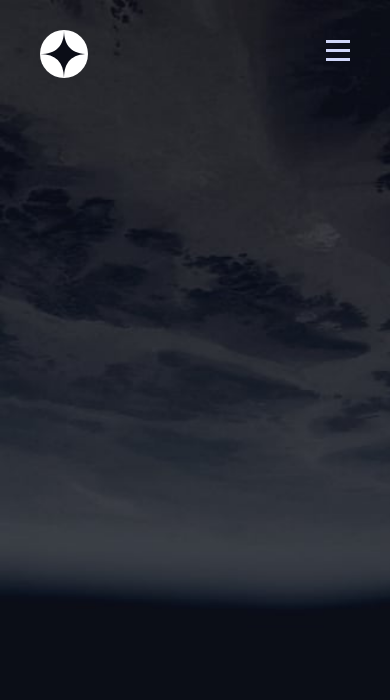
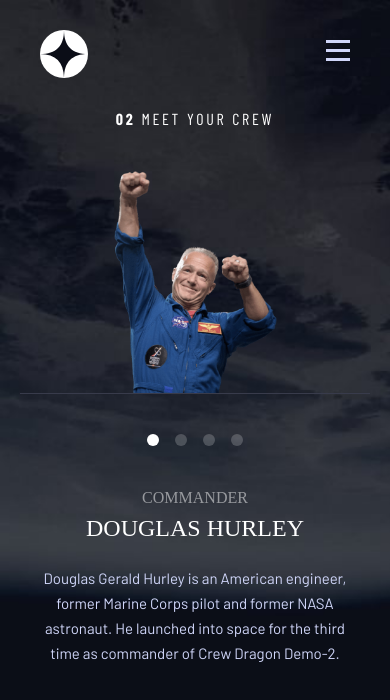
Before and after one commit to larrasu/fm-space-tourism-website, a Nuxt app: page /crew in a window 390 px wide. Shown: the top 700 px of the page. Built offline with nearby package versions, Linux system fonts and the light colour scheme; a web font is replaced by a local one.

Commit message:
added crew page, mobile layout done

```diff
--- a/pages/crew.vue
+++ b/pages/crew.vue
@@ -4,6 +4,55 @@
   >
     <Header />
 
-    <main></main>
+    <main>
+      <div class="px-5">
+        <div class="nav-text mb-10 text-center">
+          <span class="font-bold">02</span> Meet Your Crew
+        </div>
+        <div
+          v-for="(person, index) of crew"
+          :class="
+            selected == index ? 'border-b border-[#383B4B] h-[223px]' : 'h-0'
+          "
+        >
+          <img
+            :src="person.images.png"
+            :alt="`Image of ${person.name}`"
+            class="mx-auto transition-opacity duration-700"
+            :class="selected == index ? 'h-full opacity-100' : 'h-0 opacity-0'"
+          />
+        </div>
+        <nav class="flex items-center justify-center gap-4 mt-10">
+          <button
+            v-for="(person, index) of crew"
+            @click="selected = index"
+            class="hover:bg-white/50 w-3 h-3 transition rounded-full"
+            :class="selected == index ? 'bg-white' : 'bg-white/20'"
+          ></button>
+        </nav>
+        <div>
+          <div v-for="(person, index) of crew">
+            <div v-if="selected == index" class="px-5 mt-10 text-center">
+              <div class="text-[16px] font-serif text-white/50 uppercase">
+                {{ person.role }}
+              </div>
+              <div class="text-[24px] font-serif uppercase">
+                {{ person.name }}
+              </div>
+              <div class="text-[15px] text-primary leading-[25px] mt-5">
+                {{ person.bio }}
+              </div>
+            </div>
+          </div>
+        </div>
+      </div>
+    </main>
   </div>
 </template>
+
+<script setup>
+import data from "~/data.json";
+
+const selected = ref(0);
+const crew = data.crew;
+</script>
```
Also changed, not shown: 1 other file (tests, documents, lock files or other folders).
